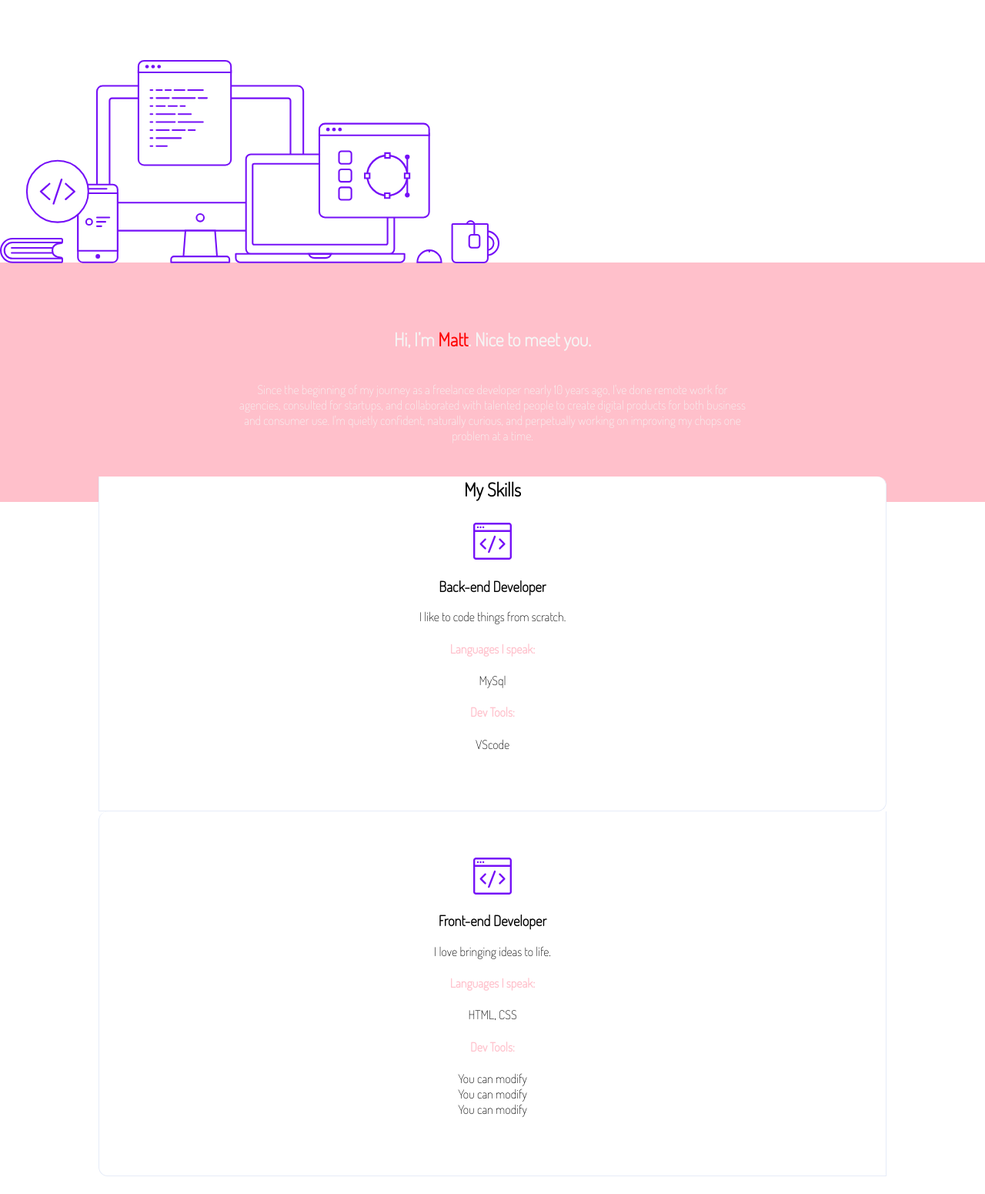
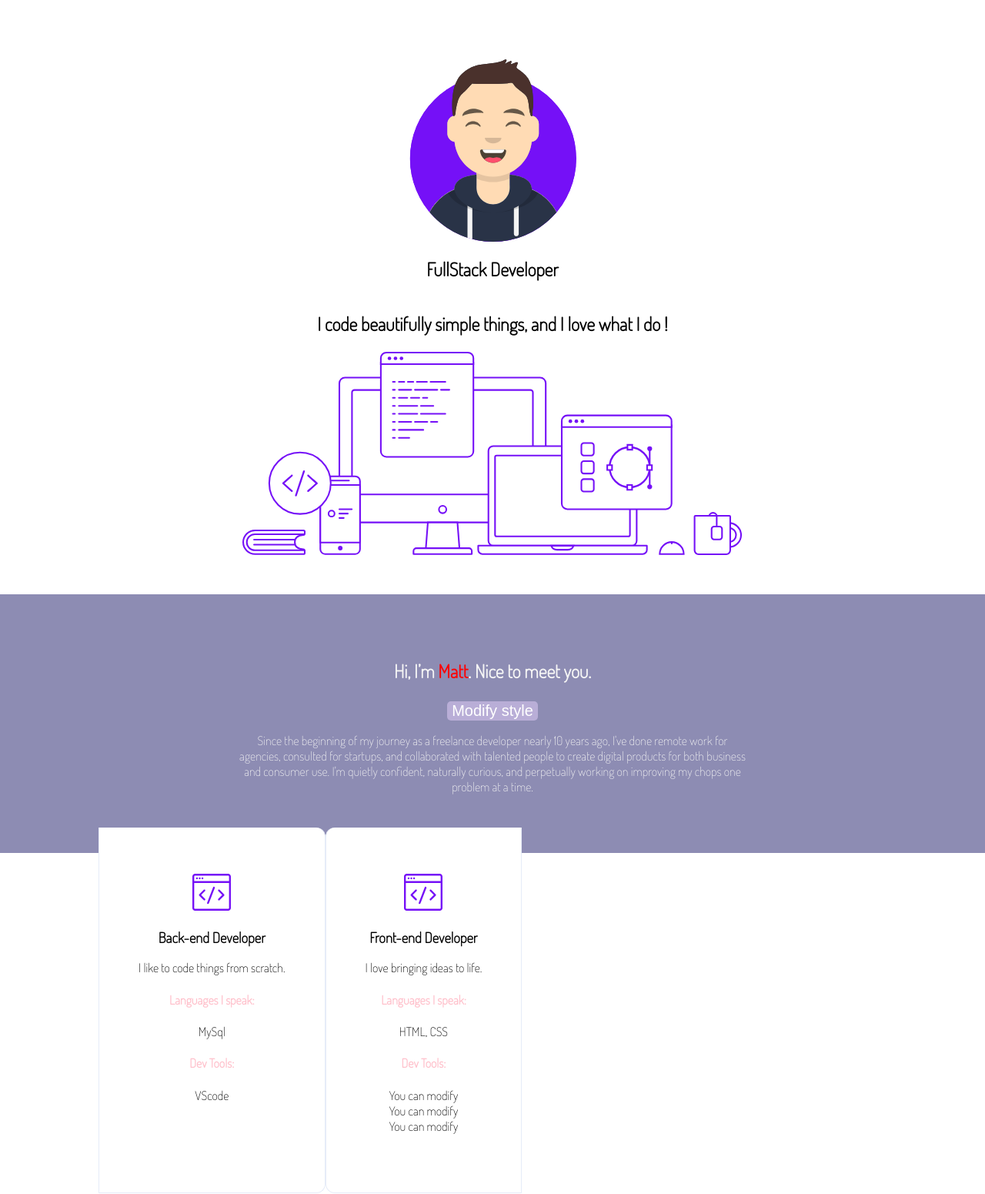
Before and after one commit to WildCodeSchool-2024-09/checkpoint1-js-toulouse, a website: page site/portfolio.html in a window 1280 px wide. Shown: the part 71-1622 px from the top of the page at 77% size. Drawn offline with Linux system fonts and the light colour scheme.

Commit message:
portfolio

```diff
--- a/site/css/portfolio.css
+++ b/site/css/portfolio.css
@@ -28,10 +28,28 @@ p {
   margin-bottom: var(--gutter);
 }
 
+.menu ul {
+  display: flex;
+  flex-direction: column;
+  justify-content: right;
+}
+
 .desktop {
   margin: 0;
   margin-top: calc(var(--gutter) * 5);
   margin-bottom: calc(var(--gutter) * -0.3125);
+  height: 700px;
+  display: flex;
+  flex-direction: column;
+  align-items: center;
+}
+
+#buttonStyle {
+  font-size: 20px;
+  background-color: #b9aed7;
+  color: white;
+  border: none;
+  border-radius: 5px;
 }
 
 .description {
@@ -47,8 +65,8 @@ p {
   text-align: var(--textAlign);
 }
 
-.pink-bg {
-  background-color: var(--lightWildColor);
+.purple-bg {
+  background-color: #1d1a6880;
 }
 
 .skills {
@@ -71,6 +89,14 @@ p {
   border-radius: var(--radius);
   text-align: var(--textAlign);
   box-shadow: var(--styledShadow);
+}
+
+.bloc_skills {
+  display: flex;
+  flex-direction: row;
+  justify-content: center;
+  flex-wrap: wrap;
+  width: max-content;
 }
 
 .column:first-of-type {
@@ -108,3 +134,30 @@ p {
 .purple-text {
   color: var(--purple);
 }
+
+.projects, .box {
+  display: flex;
+  flex-direction: column;
+  align-items: center;
+  flex-wrap: wrap;
+  align-content: center;
+}
+
+@media screen and (max-width: 700px) {
+  .desktop {
+    display: none;
+  }
+}
+
+@media screen and (width <= 700px) {
+  .desktop img {
+    display: none;
+    }
+
+  .bloc_skills {
+    flex-direction: column;
+    flex-wrap: wrap;
+
+
+    }
+}
--- a/site/js/portfolio.js
+++ b/site/js/portfolio.js
@@ -0,0 +1,12 @@
+function changeAvatar() { let avatar = document.querySelector('#avatar');
+    avatar.src = "image/avatar-bis.png";
+}
+
+function replaceName() {
+    let userName = prompt ("Quel est votre nom ?");
+    let nameElement = document.querySelector('#firstname');
+    if (userName) {
+        nameElement.textContent= userName;
+        nameElemment.style.color = "white";
+    }
+}
--- a/site/portfolio.html
+++ b/site/portfolio.html
@@ -24,14 +24,20 @@
       <!-- You can use the avatar image on the folder image -->
       <section>
         <figure class="desktop">
+          <img id="avatar" src="image/avatar.svg" alt="" onclick="changeAvatar()">
+
+          <h1><strong>FullStack Developer</strong></h1>
+          <h2>I code beautifully simple things, and I love what I do !</h2>
           <img src="image/desktop.svg" alt="desktop" />
+
         </figure>
       </section>
 
       <!-- Second banner with description of your name and your presentation -->
       <article>
-        <section class="description pink-bg">
-          <h1>Hi, I’m <span id="firstname">Matt</span>. Nice to meet you.</h1>
+        <section class="description purple-bg">
+          <h1 id="name">Hi, I’m <span id="firstname">Matt</span>. Nice to meet you.</h1>
+          <button id="buttonStyle" onclick="replaceName()">Modify style</button>
           <p>Since the beginning of my journey as a freelance developer nearly 10 years ago, I've done remote work for agencies, consulted for startups, and collaborated with talented people to create digital products for both business and consumer use. I'm quietly confident, naturally curious, and perpetually working on improving my chops one problem at a time.</p>
         </section>
       </article>
@@ -40,6 +46,7 @@
 
       <article class="skills">
         <h2 class="skills--title">My Skills</h2>
+        <div class="bloc_skills">
           <section class="column">
               <img src="image/frontend.svg" alt="" />
               <h3>Back-end Developer</h3>
@@ -50,6 +57,7 @@
               <ul>
                 <li>VScode</li>
               </ul>
+
           </section>
           <section class="column">
               <img src="image/frontend.svg" alt="" />
@@ -64,6 +72,7 @@
                 <li>You can modify</li>
               </ul>
             </section>
+        </div>
       </article>
 
       <!-- Third banner with list of all your projects -->
```
